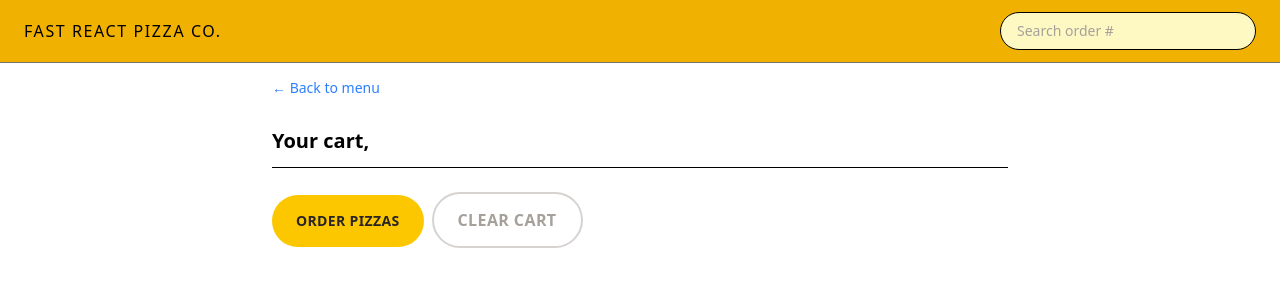
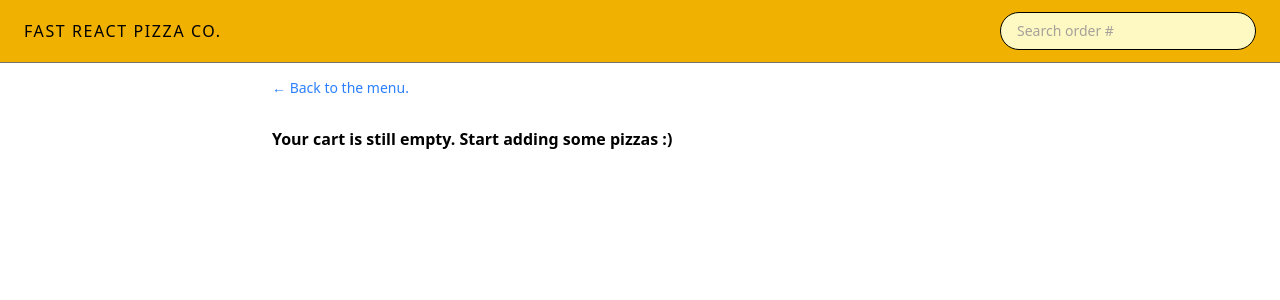
Before and after one commit to ivantxo/18_fast_react_pizza, a React (Vite) app: page /cart in a window 1280 px wide. Shown: the top 300 px of the page. Built offline with nearby package versions, Linux system fonts and the light colour scheme.

Commit message:
Built Cart Page

```diff
--- a/src/features/cart/Cart.jsx
+++ b/src/features/cart/Cart.jsx
@@ -2,12 +2,16 @@
 import LinkButton from "../../ui/LinkButton";
 import Button from "../../ui/Button";
 import CartItem from "./CartItem";
-import { useSelector } from "react-redux";
-import { getCart } from "./cartSlice";
+import EmptyCart from "./EmptyCart";
+import { useDispatch, useSelector } from "react-redux";
+import { getCart, clearCart } from "./cartSlice";
 
 function Cart() {
   const username = useSelector((state) => state.user.username);
   const cart = useSelector(getCart);
+  const dispatch = useDispatch();
+
+  if (!cart.length) return <EmptyCart />;
 
   return (
     <div className="px-4 py-3">
@@ -25,7 +29,9 @@
         <Button to="/order/new" type="primary">
           Order pizzas
         </Button>
-        <Button type="secondary">Clear cart</Button>
+        <Button type="secondary" onClick={() => dispatch(clearCart())}>
+          Clear cart
+        </Button>
       </div>
     </div>
   );
--- a/src/features/cart/EmptyCart.jsx
+++ b/src/features/cart/EmptyCart.jsx
@@ -1,11 +1,14 @@
 import { Link } from "react-router-dom";
+import LinkButton from "../../ui/LinkButton";
 
 function EmptyCart() {
   return (
-    <div>
-      <Link to="/menu">&larr; Back to menu</Link>
+    <div className="px-4 py-3">
+      <LinkButton to="/menu">&larr; Back to the menu.</LinkButton>
 
-      <p>Your cart is still empty. Start adding some pizzas :)</p>
+      <p className="mt-7 font-semibold">
+        Your cart is still empty. Start adding some pizzas :)
+      </p>
     </div>
   );
 }
```
